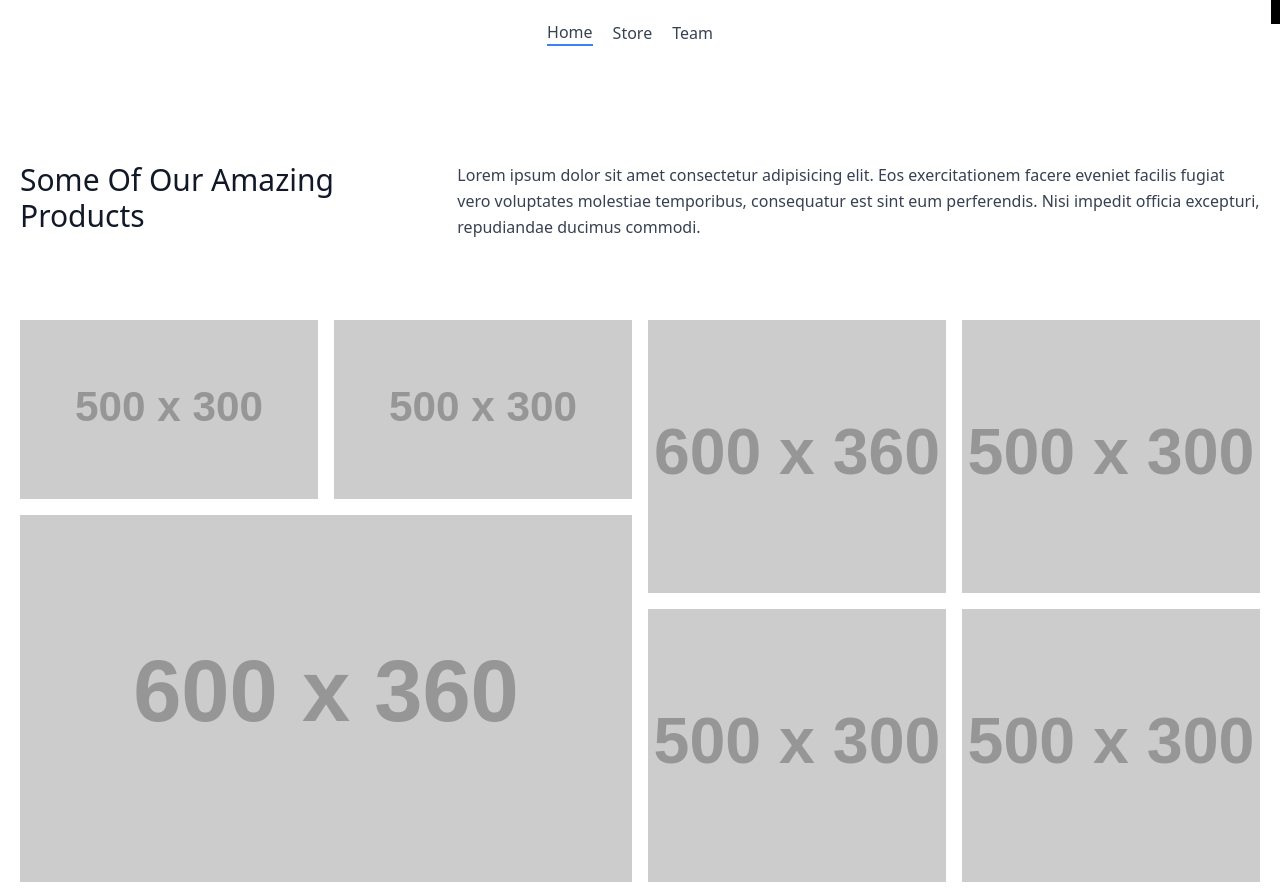
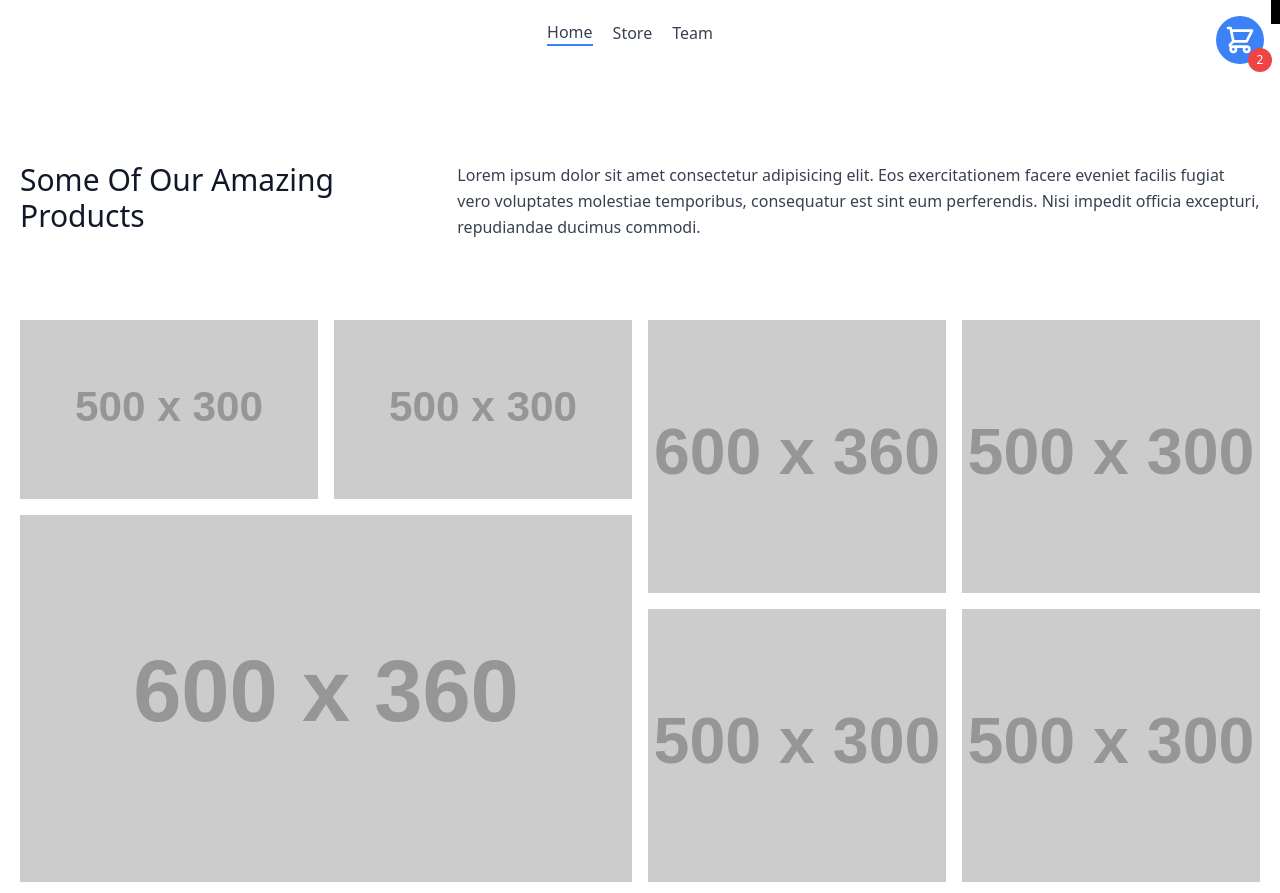
Before and after one commit to mjfarrelm/Shopping-Cart, a website: page index.html in a window 1280 px wide. Shown: the top 893 px of the page. Drawn offline with nearby package versions, Linux system fonts and the light colour scheme; placeholder pictures from the web are drawn by us.

Commit message:
basket css

```diff
--- a/index.html
+++ b/index.html
@@ -73,10 +73,11 @@
         <span class="font-bold">£44</span>
     </div>
     <div>
-        <button class="fixed top-0 right-0 mr-4">
+        <button class="fixed top-0 right-0 mr-4  mr-4 mt-4 w-12 bg-blue-500 p-2 rounded-full text-white hover:bg-blue-700">
             <svg xmlns="http://www.w3.org/2000/svg" fill="none" viewBox="0 0 24 24" stroke="currentColor">
                 <path stroke-linecap="round" stroke-linejoin="round" stroke-width="2" d="M3 3h2l.4 2M7 13h10l4-8H5.4M7 13L5.4 5M7 13l-2.293 2.293c-.63.63-.184 1.707.707 1.707H17m0 0a2 2 0 100 4 2 2 0 000-4zm-8 2a2 2 0 11-4 0 2 2 0 014 0z" />
             </svg>
+            <div class="bg-red-500 rounded-full text-xs absolute w-6 h-6 flex justify-center items-center right-0 bottom-0 transform translate-x-2 translate-y-2">2</div>
         </button>
     </div>
   </section>
```
